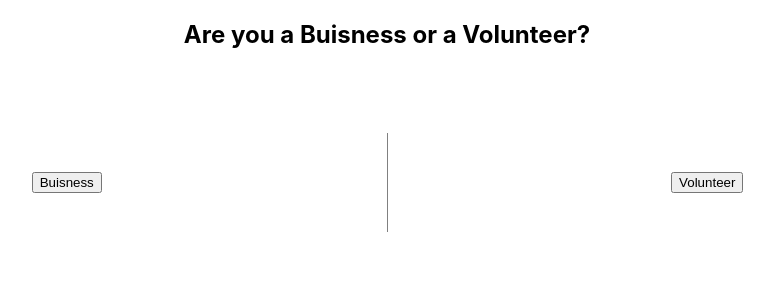
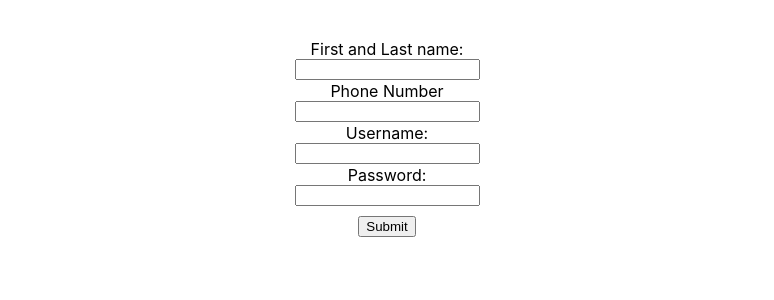
Before and after one commit to replate-2/FE, a React (Create React App) app in the folder replate/: page /volunteer/register in a window 1280 px wide. Shown: the top 300 px of the page, without its empty margins (253-1027 px from the left). Built offline with nearby package versions, Linux system fonts and the light colour scheme.

Commit message:
Volunteer Login and Register skeletons complete

```diff
--- a/replate/src/App.js
+++ b/replate/src/App.js
@@ -1,14 +1,18 @@
 import React from 'react';
-import { Route, Switch } from "react-router-dom"
-import Navigation from "./components/general/Dashboard"
+import { BrowserRouter as Router, Route, Switch } from "react-router-dom"
+import Navigation from "./components/general/Navigation"
 import Dashboard from "./components/general/Dashboard"
+import VolunteerLogin from "./components/volunteer/Login"
+import VolunteerRegister from "./components/volunteer/Register"
 
 import './App.css';
 
 export default function App() {
   return (
-    <div className="App">
-      <Dashboard/>
-    </div>
+        <div className="App">
+            <Route exact path="/" component={Dashboard}/>
+            <Route path="/volunteer/login" exact component={VolunteerLogin}/>
+            <Route path="/volunteer/register" component={VolunteerRegister}/>
+        </div>
   );
 }
--- a/replate/src/components/general/Dashboard.js
+++ b/replate/src/components/general/Dashboard.js
@@ -1,4 +1,5 @@
 import React from "react"
+import {BrowserRouter as Router, Link} from "react-router-dom"
 import "./dashboard.css"
 
 const Dashboard = () =>{
@@ -7,10 +8,10 @@ const Dashboard = () =>{
                 <h2>Are you a Buisness or a Volunteer?</h2>
                 <div className="buttonContainer">
                     <div className="buisnessContainer">
-                    <button><a href="#">Buisness</a></button>
+                        <button><Link to="/PlaceholderUrlBuisness">Buisness</Link></button>
                     </div>
                     <div className="volunteerContainer">
-                    <button><a href="#">Volunteer</a></button>
+                    <button><Link to="/volunteer/login">Volunteer</Link></button>
                     </div>
                 </div>
             </div>
--- a/replate/src/components/volunteer/Login.js
+++ b/replate/src/components/volunteer/Login.js
@@ -0,0 +1,20 @@
+import React from "react"
+import {Link} from "react-router-dom"
+import "./login.css"
+
+const VolunteerLogin = () => {
+    return (
+        <div className="loginContainer">
+            <form>
+                <label htmlFor="username">Username:</label>
+                <input type="text" id="username" name="username"/>
+                <label htmlFor="password">Password:</label>
+                <input type="password" id="password" name="password"/>
+                <button type="submit">Submit</button>
+            </form>
+           <h6>Don't have an account yet? <Link to="/volunteer/register">Sign up here!</Link></h6>
+        </div>
+    )
+}
+
+export default VolunteerLogin
--- a/replate/src/components/volunteer/Register.js
+++ b/replate/src/components/volunteer/Register.js
@@ -0,0 +1,22 @@
+import React from "react"
+import "./register.css"
+
+const VolunteerRegister = () => {
+    return (
+        <div className="registerContainer">
+            <form>
+                <label htmlFor="name">First and Last name:</label>
+                <input id="name" id="name"></input>
+                <label htmlFor="phone">Phone Number</label>
+                <input type="tel" id="phone" name="phone" pattern="[0-9]{3}-[0-9]{2}-[0-9]{3}"></input>
+                <label htmlFor="username">Username:</label>
+                <input id="username" id="username"></input>
+                <label htmlFor="password">Password:</label>
+                <input type="password"></input>
+                <button type="submit">Submit</button>
+            </form>
+        </div>
+    )
+}
+
+export default VolunteerRegister
--- /dev/null
+++ b/replate/src/components/volunteer/login.css
@@ -0,0 +1,16 @@
+
+
+.loginContainer form{
+    display: inline-block;
+    flex-direction: column;
+    width: 20%;
+    padding: 3%;
+    align-items: center;
+}
+
+.loginContainer form label{
+    padding: 5%;
+}
+.loginContainer form button{
+    margin: 5%;
+}
--- /dev/null
+++ b/replate/src/components/volunteer/register.css
@@ -0,0 +1,15 @@
+
+.registerContainer form{
+    display: inline-block;
+    flex-direction: column;
+    width: 15%;
+    padding: 3%;
+    align-items: center;
+}
+
+.registerContainer form label{
+    padding: 5%;
+}
+.registerContainer form button{
+    margin: 5%;
+}
--- a/replate/src/index.js
+++ b/replate/src/index.js
@@ -1,6 +1,7 @@
 import React from 'react';
 import ReactDOM from 'react-dom';
+import {BrowserRouter as Router} from "react-router-dom"
 import './index.css';
 import App from './App';
 
-ReactDOM.render(<App />, document.getElementById('root'));
+ReactDOM.render(<Router><App /></Router>, document.getElementById('root'));
```
Lines whose indentation alone changed are shown as unchanged.
